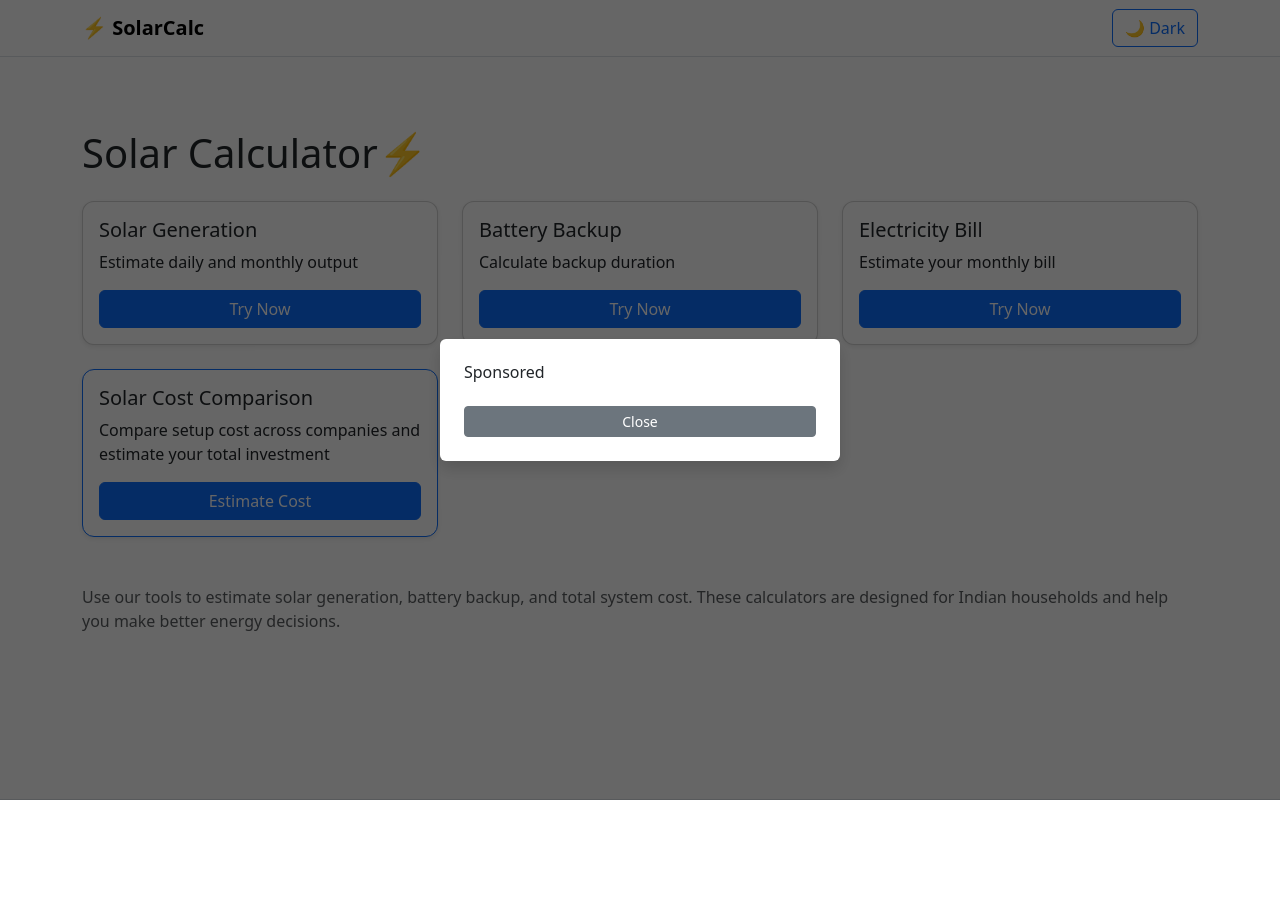
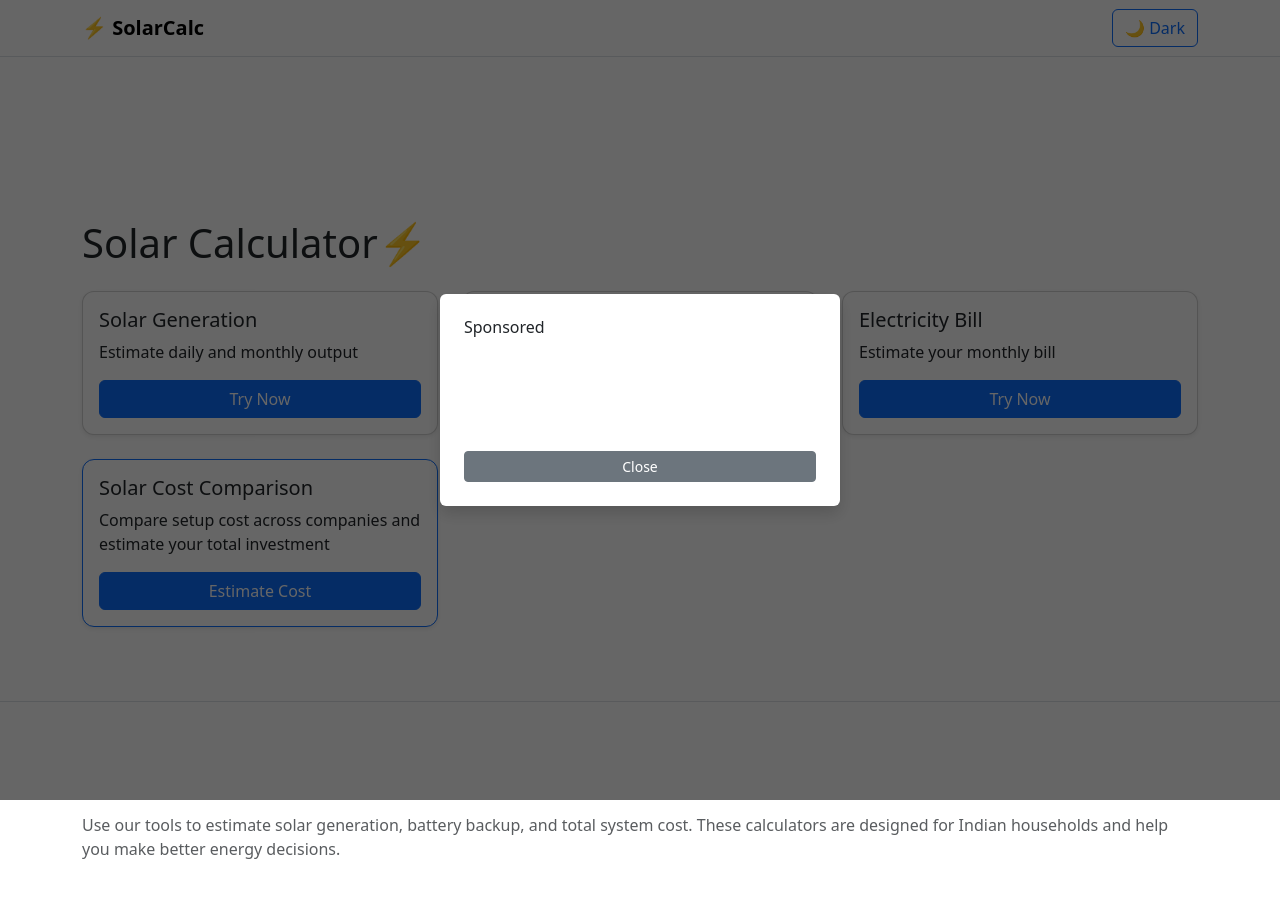
Before and after one commit to Nripendra48/solarcalc, a Next.js app: page / in a window 1280 px wide. Shown: the top 898 px of the page. Before the commit the page ends 800 px from the top, so only its background shows below. Built offline with nearby package versions, Linux system fonts and the light colour scheme.

Commit message:
ad resize

```diff
--- a/src/components/AdUnit.js
+++ b/src/components/AdUnit.js
@@ -10,13 +10,20 @@ export default function AdUnit({ slot, style = {} }) {
   }, []);
 
   return (
+    <div className="w-100 text-center">
       <ins
         className="adsbygoogle"
-      style={{ display: "block", ...style }}
+        style={{
+          display: "block",
+          width: "100%",
+          minHeight: "90px", // prevents layout shift
+          ...style,
+        }}
         data-ad-client="ca-pub-XXXXXXXX"
         data-ad-slot={slot}
         data-ad-format="auto"
         data-full-width-responsive="true"
       />
+    </div>
   );
 }
--- a/src/components/StickyAd.js
+++ b/src/components/StickyAd.js
@@ -4,11 +4,18 @@ import AdUnit from "./AdUnit";
 
 export default function StickyAd() {
   return (
+    <>
+      {/* Spacer to prevent content hiding */}
+      <div style={{ height: "90px" }} />
+
       <div
         className="position-fixed bottom-0 start-0 w-100 bg-body border-top text-center"
         style={{ zIndex: 1040 }}
       >
+        <div className="container py-1">
           <AdUnit slot="BOTTOM_SLOT_ID" />
         </div>
+      </div>
+    </>
   );
 }
```
Also changed, not shown: src/app/globals.css (line endings or trailing spaces). Lines whose indentation alone changed are shown as unchanged.
